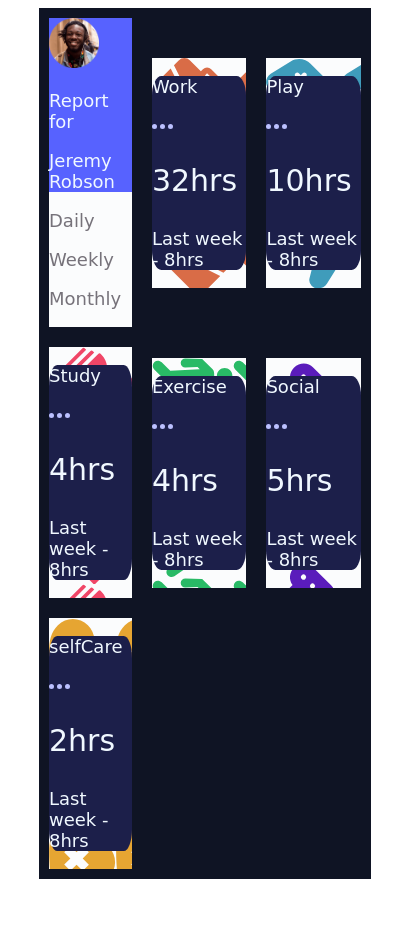
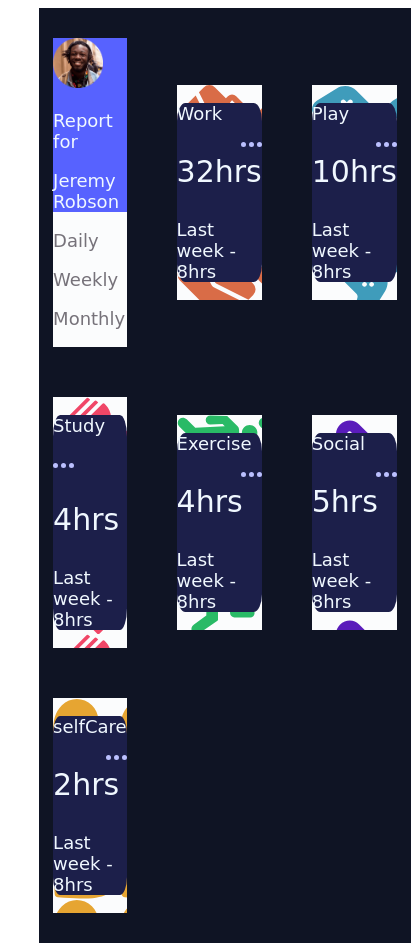
Before and after one commit to EmanuelSolver/time_tracker, a plain HTML site: page index.html in a window 390 px wide. Shown: the whole page, 411 px wide, since content can reach past the window. Before the commit the page ends 879 px from the top, so only its background shows below. Drawn offline with Linux system fonts and the light colour scheme.

Commit message:
on responsiveness

```diff
--- a/index.html
+++ b/index.html
@@ -19,14 +19,14 @@
         </div>
         <div class="item2">
             <div class="textpart" style="background-color: hsl(235, 46%, 20%); height: 75%; width: 100%;">
-                <p>Work</p> <img src="images\icon-ellipsis.svg" alt="ellipsis">
+                <p>Work</p> <img src="images\icon-ellipsis.svg" alt="ellipsis" style="float: right;">
                 <p style="font-size: 30px;">32hrs</p> <p>Last week - 8hrs</p>
             </div>
 
         </div>
         <div class="item3">
             <div class="textpart" style="background-color: hsl(235, 46%, 20%); height: 75%; width: 100%;">
-                <p>Play</p><img src="images\icon-ellipsis.svg" alt="ellipsis">
+                <p>Play</p><img src="images\icon-ellipsis.svg" alt="ellipsis"  style="float: right;">
                 <p style="font-size: 30px;">10hrs</p> <p>Last week - 8hrs</p>
             </div>
 
@@ -40,21 +40,21 @@
         </div>
         <div class="item5">
             <div class="textpart" style="background-color: hsl(235, 46%, 20%); height: 75%; width: 100%;">
-                <p>Exercise</p><img src="images\icon-ellipsis.svg" alt="ellipsis">
+                <p>Exercise</p><img src="images\icon-ellipsis.svg" alt="ellipsis"  style="float: right;">
                 <p style="font-size: 30px;">4hrs</p> <p>Last week - 8hrs</p>
             </div>
 
         </div>
         <div class="item6">
             <div class="textpart" style="background-color: hsl(235, 46%, 20%); height: 75%; width: 100%;">
-                <p>Social</p><img src="images\icon-ellipsis.svg" alt="ellipsis">
+                <p>Social</p><img src="images\icon-ellipsis.svg" alt="ellipsis"  style="float: right;">
                 <p style="font-size: 30px;">5hrs</p> <p>Last week - 8hrs</p>
             </div>
 
         </div>
         <div class="item7">
             <div class="textpart" style="background-color: hsl(235, 46%, 20%); height: 75%; width: 100%;">
-                <p>selfCare</p><img src="images\icon-ellipsis.svg" alt="ellipsis">
+                <p>selfCare</p><img src="images\icon-ellipsis.svg" alt="ellipsis"  style="float: right;">
                 <p style="font-size: 30px;">2hrs</p> <p>Last week - 8hrs</p>
             </div>
 
--- a/style.css
+++ b/style.css
@@ -1,16 +1,15 @@
 .parent{
     display: grid;
     position: absolute;
-
     left: 10%;
     background-color: hsl(226, 43%, 10%);
-    justify-content: space-around;
     align-items: center;
-    padding: 10px;
+    justify-content: center;
+    padding: 30px;
     grid-template-columns: auto auto auto;
-    row-gap: 20px;
+    row-gap: 50px;
     width: 80%;
-    column-gap: 20px;
+    column-gap: 50px;
     color: aliceblue;
 }
 
```
